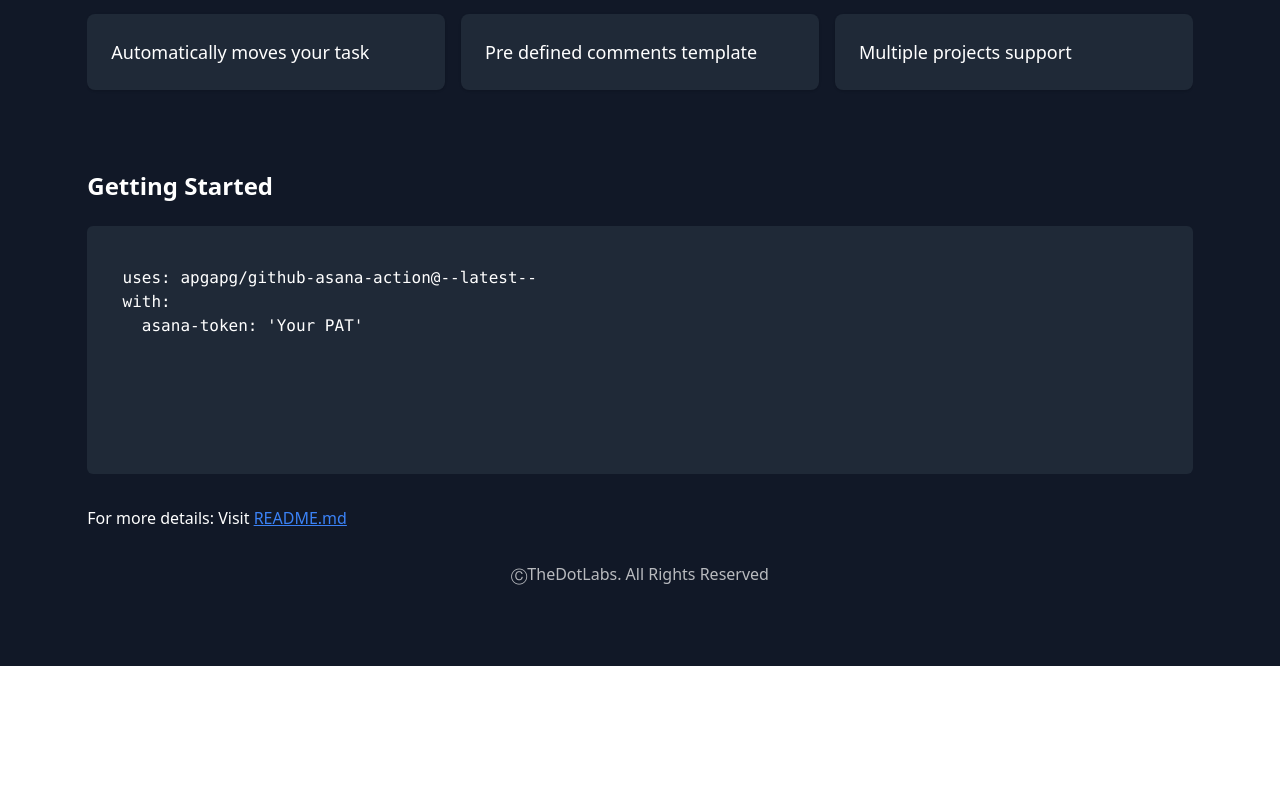
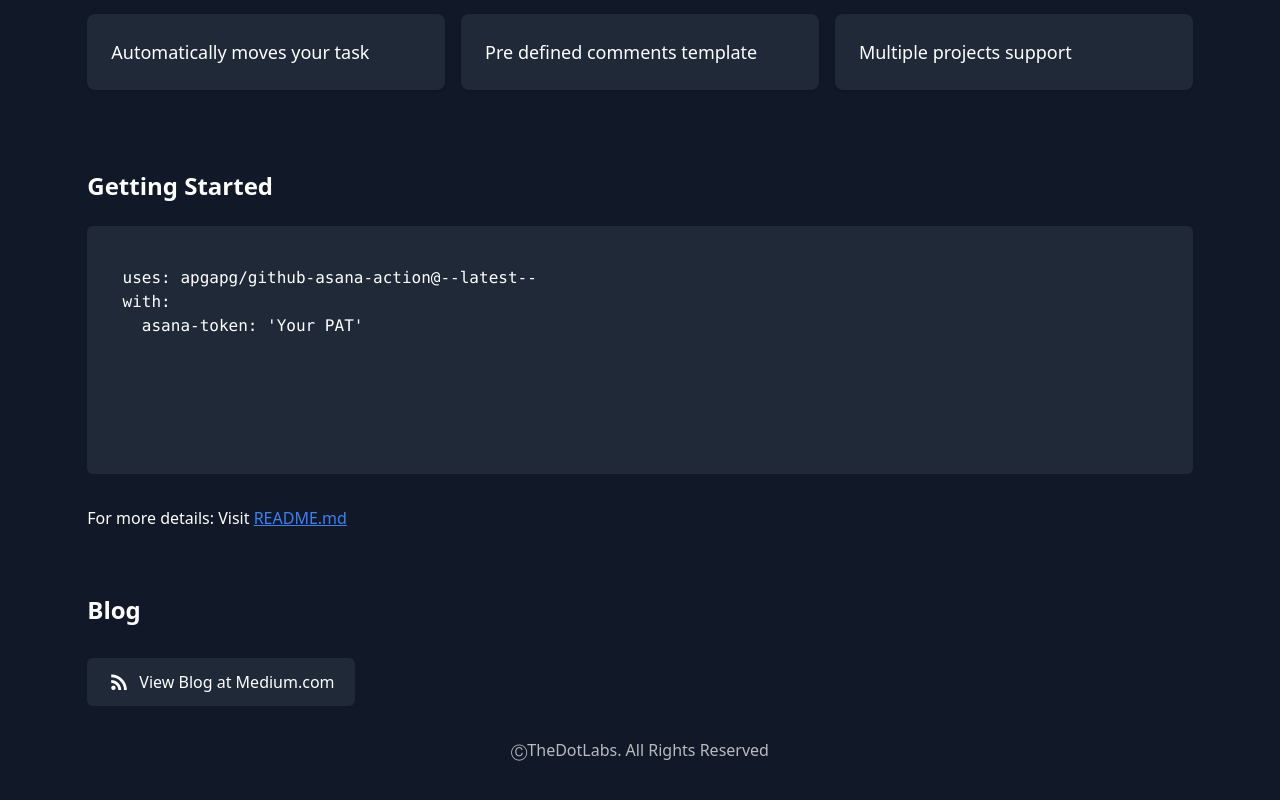
Before and after one commit to TheDotLabs/github-asana-action-website, a Svelte app: page / in a window 1280 px wide. Shown: the part 886-1686 px from the top of the page. Before the commit the page ends 1552 px from the top, so only its background shows below. Built offline with nearby package versions, Linux system fonts and the light colour scheme.

Commit message:
chore: add medium blog link

```diff
--- a/src/App.svelte
+++ b/src/App.svelte
@@ -83,6 +83,14 @@
           href="https://github.com/TheDotLabs/github-asana-action">README.md</a
         >
       </div>
+      <div class="text-white font-bold text-2xl mt-16">Blog</div>
+      <a
+        href="https://apgapg.medium.com/integrate-asana-and-github-part-1-51c04b288c04"
+        target="_blank"
+        class="mt-8 text-white bg-gray-800 hover:bg-gray-700 py-3 px-5 rounded-md inline-flex cursor-pointer"
+      >
+        <i class="material-icons mr-2">rss_feed</i>View Blog at Medium.com
+      </a>
       <div class="text-white text-center mt-8 opacity-70">
         ⒸTheDotLabs. All Rights Reserved
       </div>
```
Also changed, not shown: 1 other file (tests, documents, lock files or other folders).
